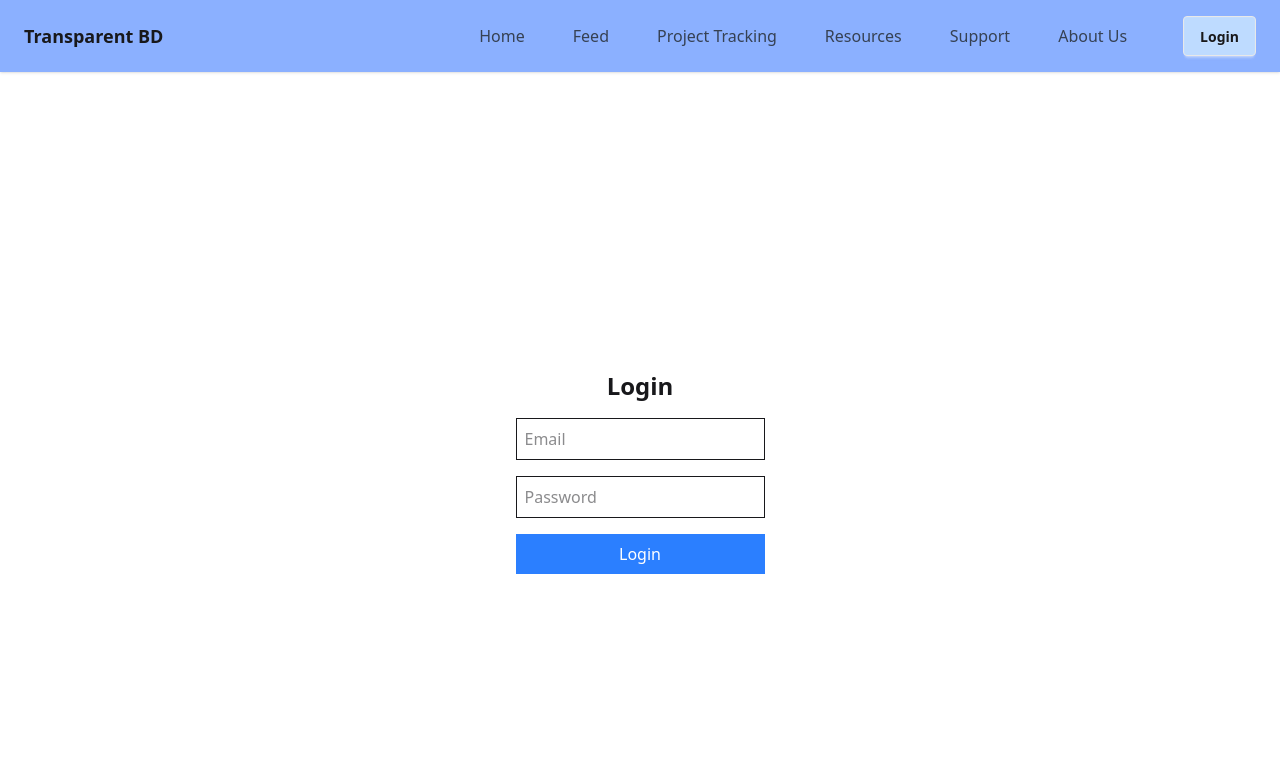
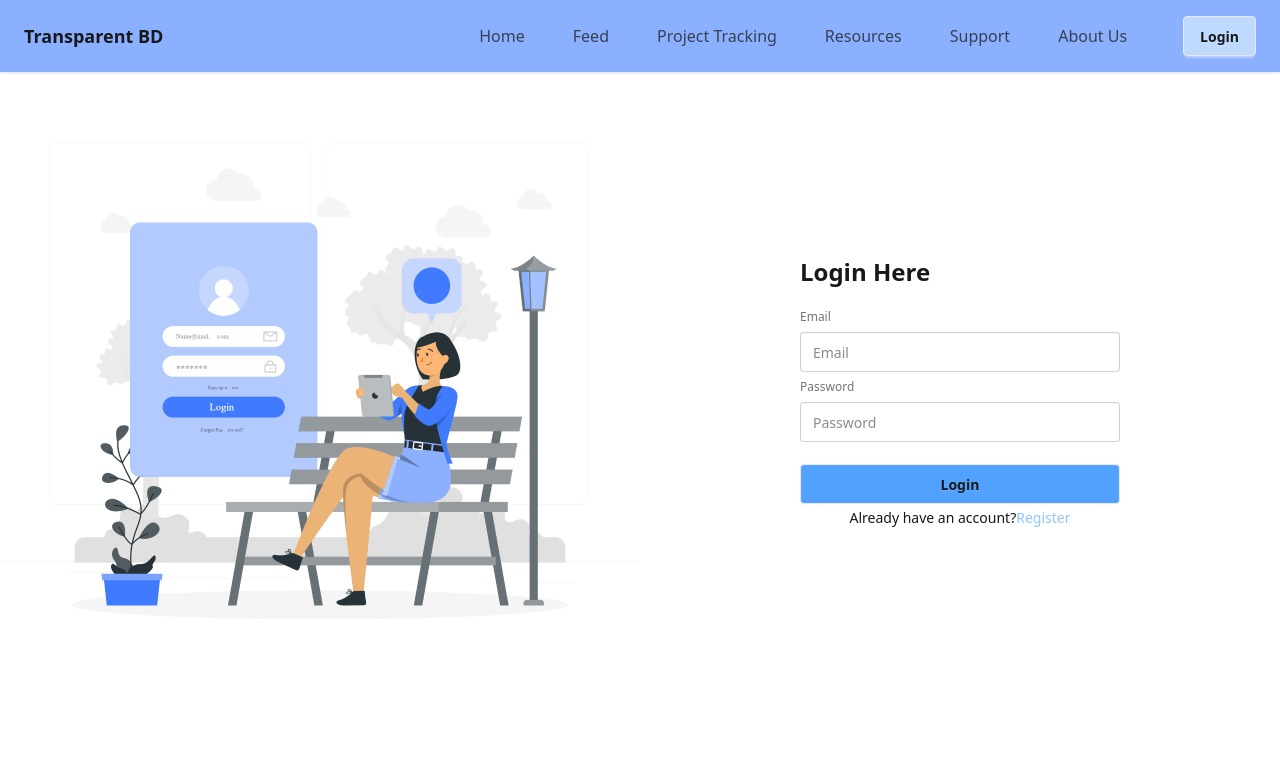
Before and after one commit to mubashirbappi5/Digital-Anti-Corruption-and-Transparency-Platform, a React (Vite) app: page /login in a window 1280 px wide. Shown: the top 780 px of the page. Built offline with nearby package versions, Linux system fonts and the light colour scheme; no server answers.

Commit message:
register page ui update

```diff
--- a/src/pages/Auth/Login/Login.jsx
+++ b/src/pages/Auth/Login/Login.jsx
@@ -1,7 +1,7 @@
 import { useState } from "react";
 import axios from "axios";
-import { useNavigate } from "react-router-dom";
-
+import { Link, useNavigate } from "react-router-dom";
+import register from '../../../assets/register/Login.jpg'
 const Login = () => {
   const [user, setUser] = useState({ email: "", password: "" });
   const navigate = useNavigate();
@@ -23,14 +23,48 @@ const Login = () => {
   };
 
   return (
-    <div className="flex flex-col items-center justify-center min-h-screen">
-      <h2 className="text-2xl font-bold mb-4">Login</h2>
-      <form onSubmit={handleSubmit} className="flex flex-col space-y-4">
-        <input type="email" name="email" placeholder="Email" onChange={handleChange} className="border p-2" required />
-        <input type="password" name="password" placeholder="Password" onChange={handleChange} className="border p-2" required />
-        <button type="submit" className="bg-blue-500 text-white px-4 py-2">Login</button>
-      </form>
-    </div>
+
+
+      <section className="grid grid-cols-2 items-center ">
+      <div className="">
+        <img src={register} alt="Register image" />
+      </div>
+      <div className="w-1/2 mx-auto">
+        <h2 className="text-2xl font-bold mb-4">Login Here</h2>
+        <form onSubmit={handleSubmit}  className=" fieldset ">
+          <label className="fieldset-label">Email</label>
+          <input
+            type="email"
+            name="email"
+            placeholder="Email"
+            onChange={handleChange}
+            className="input"
+            required
+          />
+          <label className="fieldset-label">Password</label>
+          <input
+            type="password"
+            name="password"
+            placeholder="Password"
+            onChange={handleChange}
+            className="input"
+            required
+          />
+
+          <button type="submit" className="btn bg-blue-400 mt-4">
+            Login
+          </button>
+        </form>
+        <p className="px-6 text-sm text-center dark:text-gray-400">
+          {" "}
+          Already have an account?
+          <Link className="text-blue-300" to={"/signup"}>
+           Register
+          </Link>
+        </p>
+      </div>
+    </section>
+
   );
 };
 
--- a/src/pages/Auth/Register/Registration.jsx
+++ b/src/pages/Auth/Register/Registration.jsx
@@ -1,7 +1,7 @@
 import { useState } from "react";
 import axios from "axios";
-import { useNavigate } from "react-router-dom";
-
+import { Link, useNavigate } from "react-router-dom";
+import regiser from "../../../assets/register/Register.png";
 const Register = () => {
   const [user, setUser] = useState({ email: "", password: "", phone: "" });
   const navigate = useNavigate();
@@ -22,15 +22,53 @@ const Register = () => {
   };
 
   return (
-    <div className="flex flex-col items-center justify-center min-h-screen">
-      <h2 className="text-2xl font-bold mb-4">Register</h2>
-      <form onSubmit={handleSubmit} className="flex flex-col space-y-4">
-        <input type="email" name="email" placeholder="Email" onChange={handleChange} className="border p-2" required />
-        <input type="password" name="password" placeholder="Password" onChange={handleChange} className="border p-2" required />
-        <input type="text" name="phone" placeholder="Phone Number" onChange={handleChange} className="border p-2" required />
-        <button type="submit" className="bg-blue-500 text-white px-4 py-2">Register</button>
-      </form>
-    </div>
+    <section className="grid grid-cols-2 items-center ">
+      <div className="">
+        <img src={regiser} alt="Register image" />
+      </div>
+      <div className="w-1/2 mx-auto">
+        <h2 className="text-2xl font-bold mb-4">Register</h2>
+        <form onSubmit={handleSubmit} className=" fieldset ">
+          <label className="fieldset-label">Email</label>
+          <input
+            type="email"
+            name="email"
+            placeholder="Email"
+            onChange={handleChange}
+            className="input"
+            required
+          />
+          <label className="fieldset-label">Password</label>
+          <input
+            type="password"
+            name="password"
+            placeholder="Password"
+            onChange={handleChange}
+            className="input"
+            required
+          />
+          <label className="fieldset-label">Phone</label>
+          <input
+            type="text"
+            name="phone"
+            placeholder="Phone Number"
+            onChange={handleChange}
+            className="input"
+            required
+          />
+          <button type="submit" className="btn bg-blue-400 mt-4">
+            Register
+          </button>
+        </form>
+        <p className="px-6 text-sm text-center dark:text-gray-400">
+          {" "}
+          Don't have an account yet?
+          <Link className="text-blue-300" to={"/login"}>
+            Login
+          </Link>
+        </p>
+      </div>
+    </section>
   );
 };
 
```
Also changed, not shown: src/assets/register/Login.jpg (added), src/assets/register/Register.png (added).
